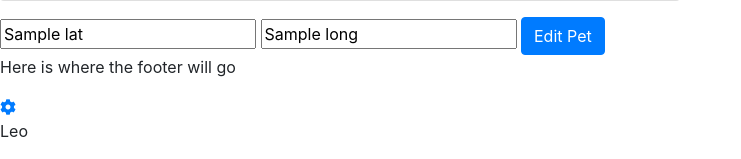
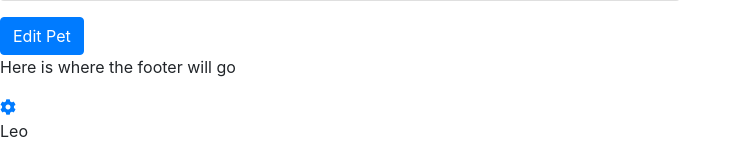
Before and after one commit to Shadowcoder12/Project-4, a Python web app: template templates/show_pet.html in a window 1280 px wide. Shown: the part 920-1079 px from the top of the page, without its empty margins (0-741 px from the left). Run offline with Jinja, Linux system fonts and the light colour scheme; the template is opened without the code that fills it: most values are stand-ins (such as "Sample title", 1, 10 or a date in 2020); grey boxes marked "Sample" are stand-in pictures; some libraries are stand-ins or nearby versions.

Commit message:
updating show page to hide input fields for google markers

```diff
--- a/templates/show_pet.html
+++ b/templates/show_pet.html
@@ -27,8 +27,8 @@
         </div>
       </div>
 
-      <input type="text" id="lat" value="{{pet.lat}}"  />
-      <input type="text" id="long" value ="{{pet.long}}" />
+      <input type="hidden" id="lat" value="{{pet.lat}}"  />
+      <input type="hidden" id="long" value ="{{pet.long}}" />
 
       <a href="{{url_for('edit_pet', petid=pet.id)}}" class="btn btn-primary">Edit Pet</a>
         <script>
@@ -36,12 +36,18 @@
                 function initMap() {
                    let lat = document.getElementById('lat').value;
                    let long = document.getElementById('long').value;
+                   var myLatLng = {lat: parseFloat(lat), lng:parseFloat(long)};
                    console.log(lat, long)
-                  map = new google.maps.Map(document.getElementById('map'), {
-                    center: {lat: parseFloat(lat), lng: parseFloat(long)},
+                    map = new google.maps.Map(document.getElementById('map'), {
+                     center: {lat: parseFloat(lat), lng: parseFloat(long)},
                     zoom: 15
                   })
                   console.log(map);
+                  var marker = new google.maps.Marker({
+                    position: myLatLng,
+                    map: map,
+                    title: 'Hello World!'
+                  });
                 }
 
             </script>
```
